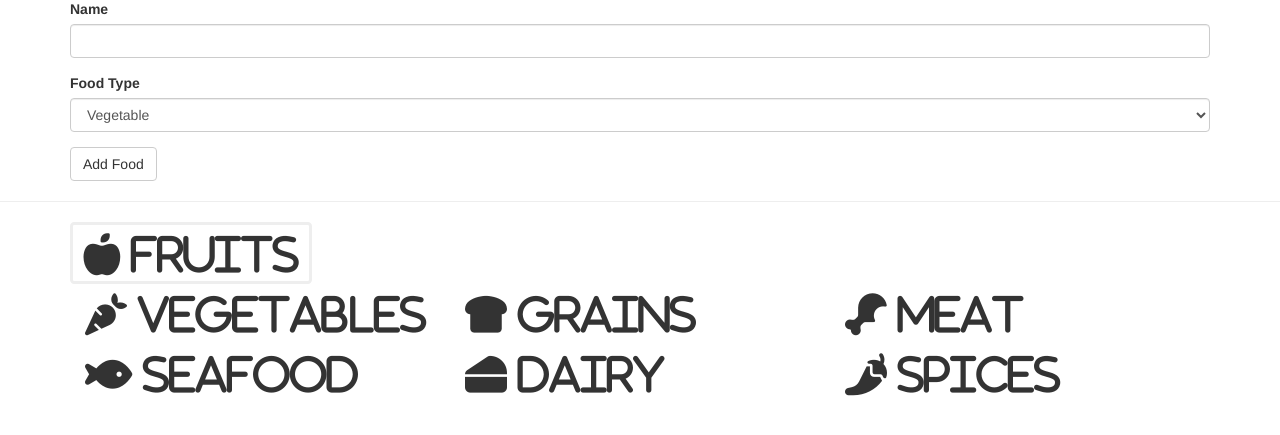
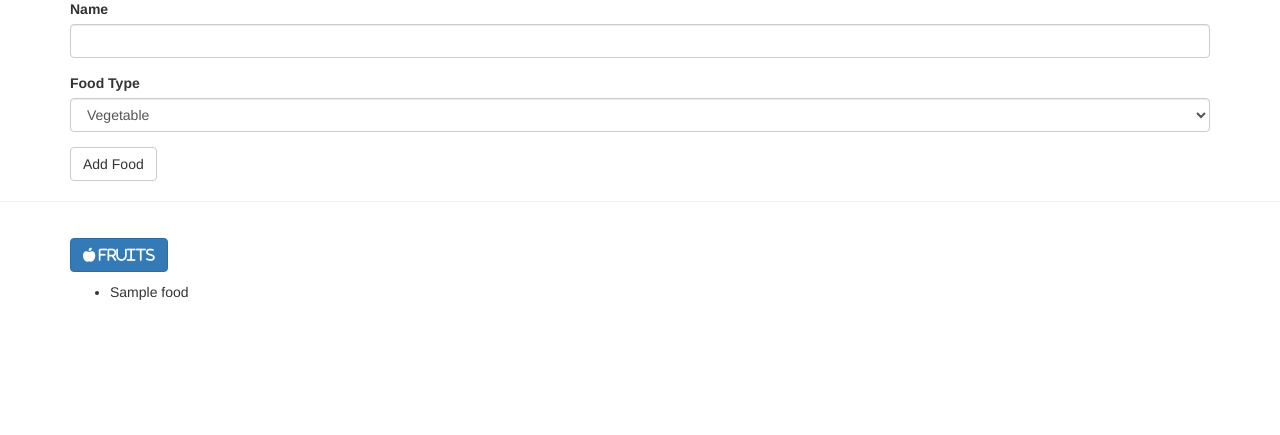
Before and after one commit to evanmce/frdj, a Flask app: page / in a window 1280 px wide. Shown: the part 143-578 px from the top of the page. Run offline with Flask 2, Linux system fonts and the light colour scheme; a user stored in the database is signed in; tables that the repository leaves empty hold one stand-in row (values such as "Sample post"); some libraries are stand-ins or nearby versions.

Commit message:
index displays all foods

```diff
--- a/app/routes.py
+++ b/app/routes.py
@@ -51,12 +51,13 @@ def register():
 def index():
     form = AddFoodForm()
     if form.validate_on_submit():
-        food = Food(name=form.name.data, food_type=form.food_type.data)
+        food = Food(name=form.name.data, food_type=form.food_type.data, user_id=current_user.id)
         db.session.add(food)
         db.session.commit()
         flash('{} added to your FRDJ'.format(form.name.data))
         return redirect(url_for('index'))
-    return render_template('index.html', title='Home', form=form)
+    foods = User.query.filter_by(username=current_user.username).first().foods.all()
+    return render_template('index.html', title='Home', form=form, foods=foods)
 
 @app.route('/about')
 def about():
--- a/app/templates/index.html
+++ b/app/templates/index.html
@@ -12,26 +12,13 @@
     <div class="container">
         <div class= "row, fa-3x">
             <div class="col-md-4, iconbox">
-                <i class="fas fa-apple-alt fa-border"> Fruits</i>
-            </div>
-            <div class="col-md-4">
-                <i class="fas fa-carrot"> Vegetables</i>
-            </div>
-            <div class="col-md-4">
-                <i class="fas fa-bread-slice"> Grains</i>
-            </div>
-            <div class="col-md-4">
-                <i class="fas fa-drumstick-bite"> Meat</i>
-            </div>
-            <div class="col-md-4">
-                <i class="fas fa-fish"> Seafood</i>
-            </div>
-            <div class="col-md-4">
-                <i class="fas fa-cheese"> Dairy</i>
-            </div>
-            <div class="col-md-4">
-                <i class="fas fa-pepper-hot"> Spices</i>
+                <a class="btn btn-primary" data-toggle="collapse"><i class="fas fa-apple-alt"> Fruits</i></a>
             </div>
         </div>
+        <ul>
+            {% for food in foods %}
+                <li>{{ food.name }}</li>
+            {% endfor %}
+        </ul>
     </div>
 {% endblock %}
```
Also changed, not shown: app/models.py (+3 -12 lines), app.db.
